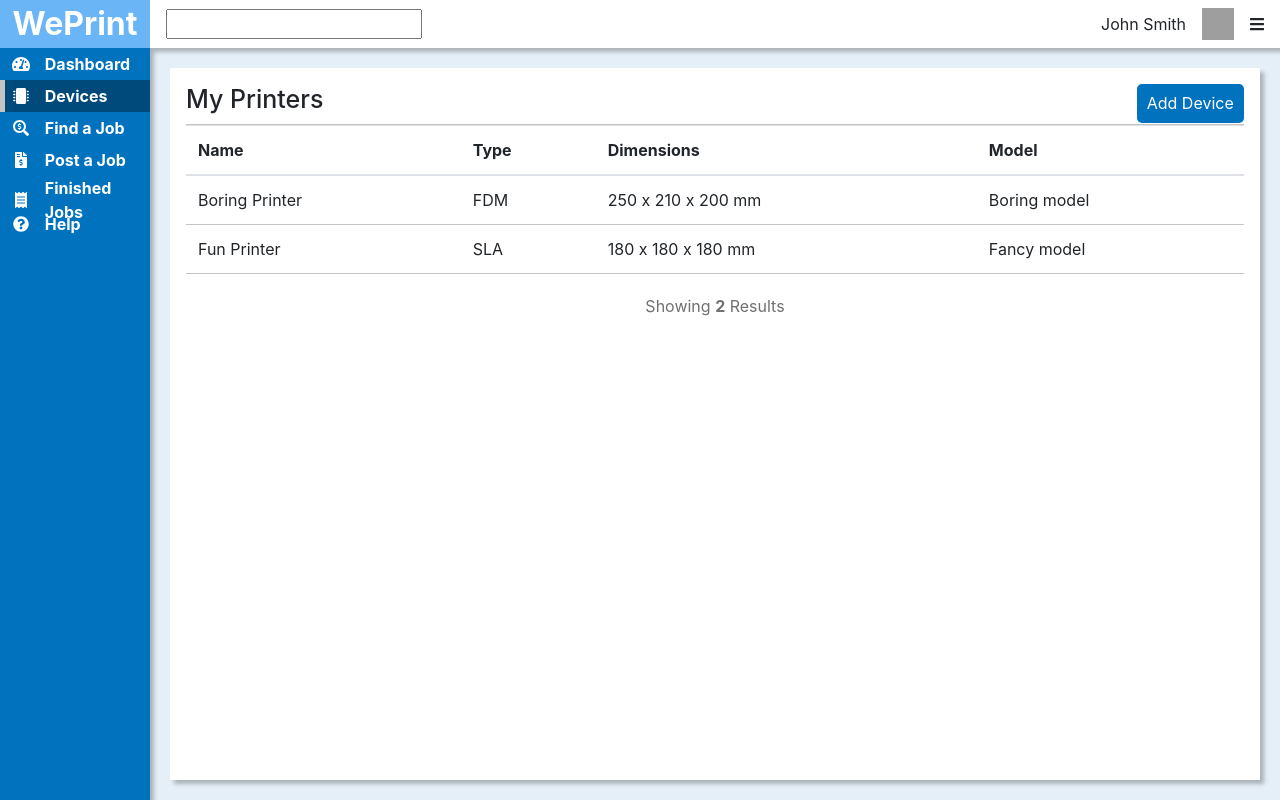
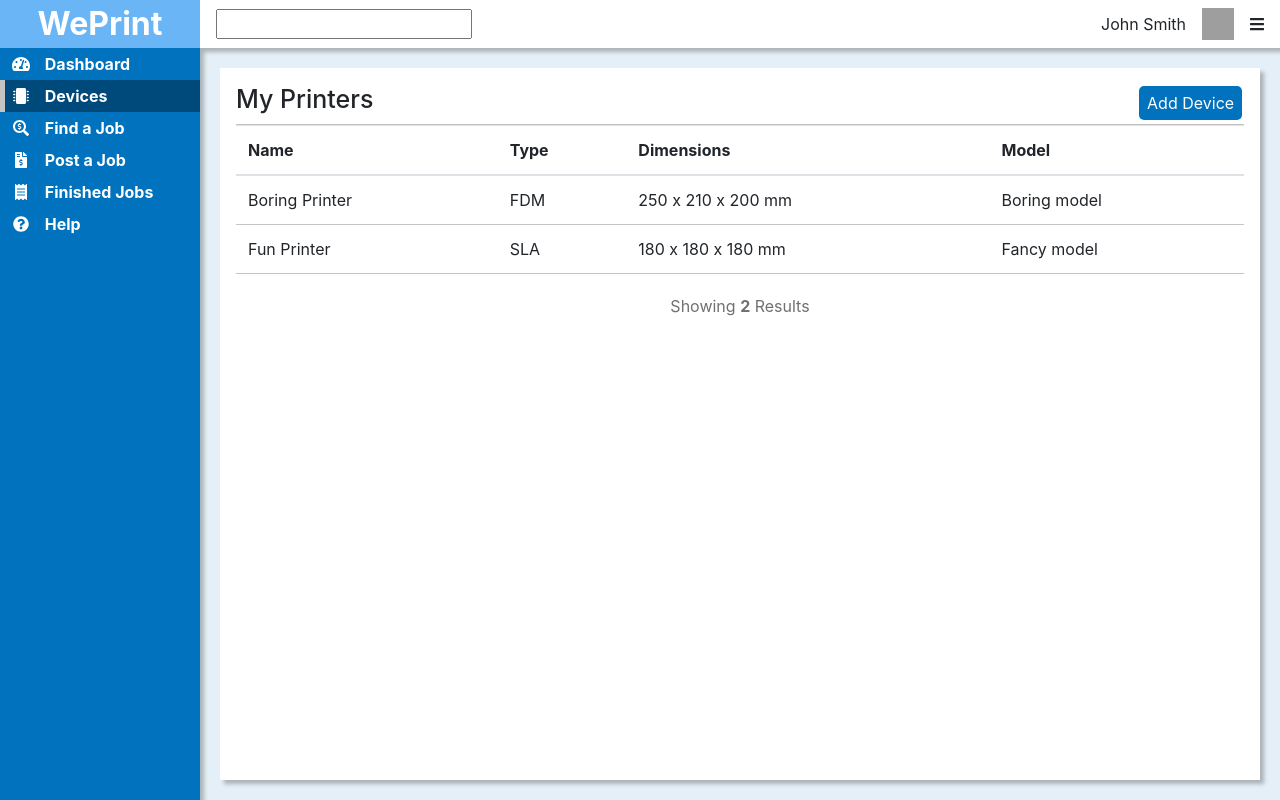
Before and after one commit to adam8797/WePrint, a React (Create React App) app in the folder src/WePrint/ClientApp/: page /devices in a window 1280 px wide. Built offline with nearby package versions, Linux system fonts and the light colour scheme; grey boxes are pictures that could not be loaded.

Commit message:
Styling changes for buttons, titles, and header

```diff
--- a/src/WePrint/ClientApp/src/components/button/button.jsx
+++ b/src/WePrint/ClientApp/src/components/button/button.jsx
@@ -15,9 +15,15 @@ export const ButtonSize = {
 };
 
 function Button(props) {
-  const { children, className, type, htmlType, size, icon, ...rest } = props;
+  const { children, className, type, htmlType, size, icon, selected, ...rest } = props;
 
-  const buttonClass = classNames('button', className, `button--${size}`, `button--${type}`);
+  const buttonClass = classNames(
+    'button',
+    className,
+    `button--${size}`,
+    `button--${type}`,
+    `button--${selected ? 'selected' : 'deselected'}`
+  );
 
   return (
     // eslint-disable-next-line react/button-has-type
@@ -37,15 +43,17 @@ Button.propTypes = {
   size: PropTypes.oneOf(Object.values(ButtonSize)),
   htmlType: PropTypes.string,
   icon: PropTypes.string,
+  selected: PropTypes.bool,
 };
 
 Button.defaultProps = {
   children: '',
   className: '',
   type: ButtonType.PRIMARY,
-  size: ButtonSize.SMALL,
+  size: ButtonSize.MEDIUM,
   htmlType: 'button',
   icon: '',
+  selected: true,
 };
 
 Button.Type = ButtonType;
--- a/src/WePrint/ClientApp/src/components/button/button.scss
+++ b/src/WePrint/ClientApp/src/components/button/button.scss
@@ -2,7 +2,6 @@
 @import '../../assets/styles/sizes';
 
 .button {
-  padding: ms(-2);
   border: none;
   border-radius: 5px;
 
@@ -24,4 +23,21 @@
     color: $white;
     background: $blue-1;
   }
+
+  &--deselected {
+    color: black;
+    background: $grey-6;
+  }
+
+  &--small {
+    padding: ms(-3);
+  }
+
+  &--medium {
+    padding: ms(-2);
+  }
+
+  &--large {
+    padding: ms(-1);
+  }
 }
--- a/src/WePrint/ClientApp/src/components/header/header.scss
+++ b/src/WePrint/ClientApp/src/components/header/header.scss
@@ -2,14 +2,14 @@
 
 .header {
   display: grid;
-  grid-template-columns: 150px auto;
+  grid-template-columns: 200px auto;
   background: $white;
 
   &__logo {
     display: flex;
     justify-content: center;
     align-items: center;
-    width: 150px;
+    width: 200px;
     background: $blue-2;
     color: $white;
     font-size: 2rem;
--- a/src/WePrint/ClientApp/src/components/section-title/section-title.jsx
+++ b/src/WePrint/ClientApp/src/components/section-title/section-title.jsx
@@ -8,7 +8,14 @@ function SectionTitle({ title, id, actions }) {
   const anchor = id || `${title.toLocaleLowerCase()}-section`;
 
   const actionItems = actions.map(action => (
-    <Button type={Button.Type.PRIMARY} key={action.key} onClick={action.action}>
+    <Button
+      size={Button.Size.SMALL}
+      type={Button.Type.PRIMARY}
+      key={action.key}
+      onClick={action.action}
+      icon={action.icon}
+      selected={action.selected}
+    >
       {action.text}
     </Button>
   ));
@@ -16,7 +23,7 @@ function SectionTitle({ title, id, actions }) {
   return (
     <div className="section-title" id={anchor}>
       <h2>{title}</h2>
-      <div>{actionItems}</div>
+      <div className="section-title__actions">{actionItems}</div>
     </div>
   );
 }
@@ -25,7 +32,12 @@ SectionTitle.propTypes = {
   title: PropTypes.string.isRequired,
   id: PropTypes.string,
   actions: PropTypes.arrayOf(
-    PropTypes.shape({ text: PropTypes.string, key: PropTypes.string, action: PropTypes.func })
+    PropTypes.shape({
+      text: PropTypes.string,
+      key: PropTypes.string,
+      action: PropTypes.func,
+      icon: PropTypes.string,
+    })
   ),
 };
 
--- a/src/WePrint/ClientApp/src/components/section-title/section-title.scss
+++ b/src/WePrint/ClientApp/src/components/section-title/section-title.scss
@@ -12,3 +12,9 @@
     margin-bottom: ms(-4);
   }
 }
+
+.section-title__actions {
+  button {
+    margin: ms(-10);
+  }
+}
--- a/src/WePrint/ClientApp/src/fa-library.js
+++ b/src/WePrint/ClientApp/src/fa-library.js
@@ -11,6 +11,7 @@ import {
   faQuestionCircle,
   faInfoCircle,
   faBars,
+  faTh,
 } from '@fortawesome/free-solid-svg-icons';
 
 // fonts should be added to the library here once so we're
@@ -26,5 +27,6 @@ library.add(
   faReceipt,
   faQuestionCircle,
   faInfoCircle,
-  faBars
+  faBars,
+  faTh
 );
--- a/src/WePrint/ClientApp/src/views/app-layout/app-layout.scss
+++ b/src/WePrint/ClientApp/src/views/app-layout/app-layout.scss
@@ -12,7 +12,7 @@
     grid-template-areas:
       'header header'
       'nav content';
-    grid-template-columns: 150px 1fr;
+    grid-template-columns: 200px 1fr;
     grid-template-rows: auto 1fr;
     height: 100vh;
     overflow: hidden;
```
